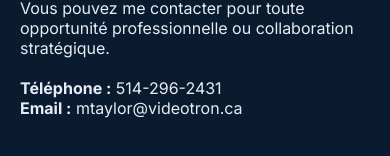
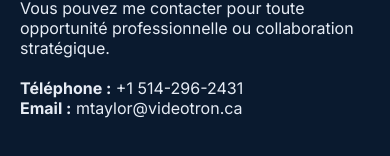
Before and after one commit to mtaylor-can/michael-app, a React (Vite) app: page /contact in a window 390 px wide. Shown: the part 170-326 px from the top of the page. Built offline with nearby package versions, Linux system fonts and the light colour scheme.

Commit message:
Add phone_label and email_label translation

```diff
--- a/src/i18n/en.json
+++ b/src/i18n/en.json
@@ -83,9 +83,11 @@
   },
 
   "contact": {
-    "title": "Contact",
-    "text": "You can contact me for any professional opportunity or strategic collaboration.",
-    "phone": "+1 514-296-2431",
-    "email": "mtaylor@videotron.ca"
+  "title": "Contact",
+  "text": "Vous pouvez me contacter pour toute opportunité professionnelle ou collaboration stratégique.",
+  "phone_label": "Téléphone",
+  "email_label": "Email",
+  "phone": "+1 514-296-2431",
+  "email": "mtaylor@videotron.ca"
   }
 }
--- a/src/i18n/fr.json
+++ b/src/i18n/fr.json
@@ -81,11 +81,12 @@
       }
     ]
   },
-
   "contact": {
-    "title": "Contact",
-    "text": "Vous pouvez me contacter pour toute opportunité professionnelle ou collaboration stratégique.",
-    "phone": "514-296-2431",
-    "email": "mtaylor@videotron.ca"
+  "title": "Contact",
+  "text": "Vous pouvez me contacter pour toute opportunité professionnelle ou collaboration stratégique.",
+  "phone_label": "Téléphone",
+  "email_label": "Email",
+  "phone": "+1 514-296-2431",
+  "email": "mtaylor@videotron.ca"
   }
 }
--- a/src/pages/Contact.tsx
+++ b/src/pages/Contact.tsx
@@ -10,8 +10,8 @@ export default function Contact() {
       <p>{t("contact.text")}</p>
 
       <div className="contact-info" style={{ marginTop: "20px" }}>
-        <p><strong>Téléphone :</strong> {t("contact.phone")}</p>
-        <p><strong>Email :</strong> {t("contact.email")}</p>
+        <p><strong>{t("contact.phone_label")} :</strong> {t("contact.phone")}</p>
+	<p><strong>{t("contact.email_label")} :</strong> {t("contact.email")}</p>
       </div>
     </div>
   );
```
